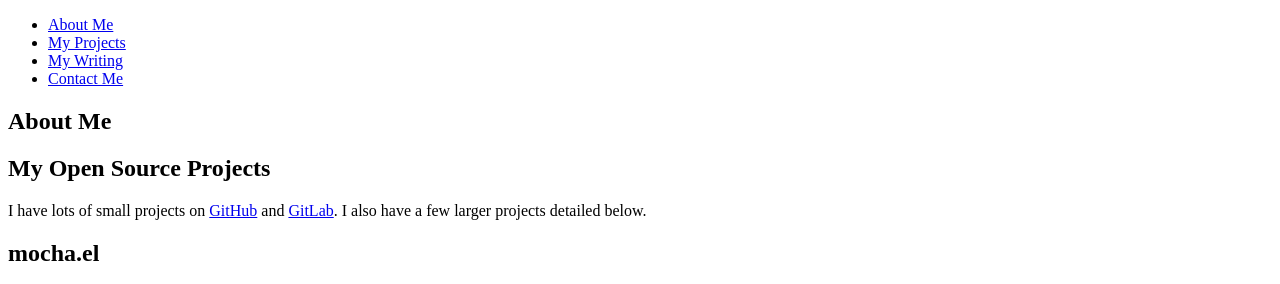
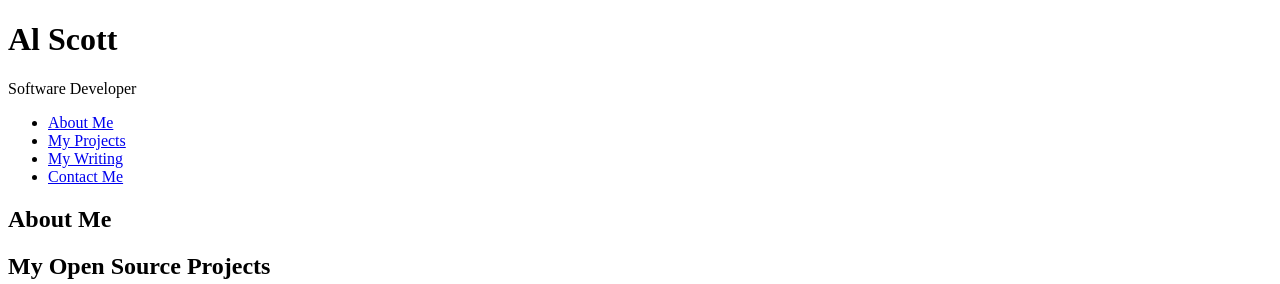
Before and after one commit to scottaj/scottaj.github.io, a plain HTML site: page index.html in a window 1280 px wide. Shown: the top 284 px of the page. Drawn offline with Linux system fonts and the light colour scheme.

Commit message:
Add a header.

```diff
--- a/index.html
+++ b/index.html
@@ -5,6 +5,11 @@
         <title>Al Scott</title>
     </head>
     <body>
+        <header>
+            <h1>Al Scott</h1>
+            <span>Software Developer</span>
+        </header>
+
         <nav>
             <ul>
                 <li><a href="#about">About Me</a></li>
@@ -13,6 +18,7 @@
                 <li><a href="#contact">Contact Me</a></li>
             </ul>
         </nav>
+
         <main>
             <section id="about">
                 <h1>About Me</h1>
```
